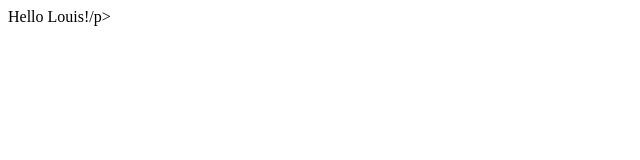
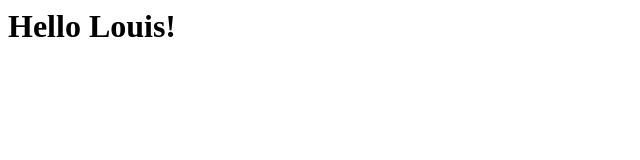
Before and after one commit to ronanathebanana/ronanathebana.github.io, a plain HTML site: page index.html in a window 1280 px wide. Shown: the whole page, without its empty margins (0-640 px from the left). Drawn offline with Linux system fonts and the light colour scheme.

Commit message:
Update index.html

```diff
--- a/index.html
+++ b/index.html
@@ -1 +1 @@
-<p>Hello Louis!/p>
+<h1>Hello Louis!</h1>
```
